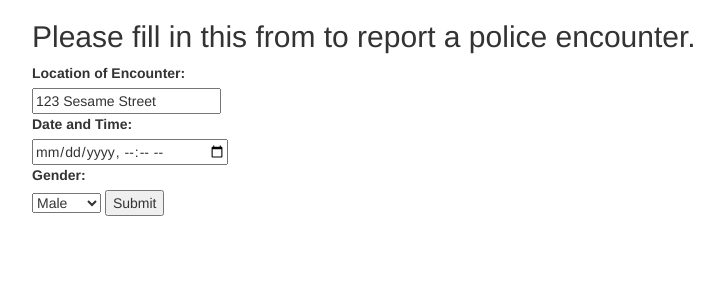
After one commit to danielq987/MAPIT, a Flask app: template flaskr/templates/survey.html in a window 1280 px wide. The commit adds this page. Shown: the top 300 px of the page, without its empty margins (38-762 px from the left). Run offline with Flask 2, Linux system fonts and the light colour scheme; the template is opened without the code that fills it, so the values that code supplies are empty; some libraries are stand-ins or nearby versions.

Commit message:
Add existing file

```diff
--- a/flaskr/routes.py
+++ b/flaskr/routes.py
@@ -1,7 +1,6 @@
 from flaskr import app
-from flask import render_template
 
 @app.route('/')
 @app.route('/index')
 def index():
-    return "hello world!"
+    return ("Hello World")
--- a/flaskr/templates/base.html
+++ b/flaskr/templates/base.html
@@ -1,6 +1,11 @@
-<html>
+<!DOCTYPE html>
+<html lang="en">
     <head>
-        <title></title>
+        <title>MAPIT</title>
+        <link rel="stylesheet" href="https://maxcdn.bootstrapcdn.com/bootstrap/3.4.1/css/bootstrap.min.css">
+        <script src="https://ajax.googleapis.com/ajax/libs/jquery/3.5.1/jquery.min.js"></script>
+        <script src="https://maxcdn.bootstrapcdn.com/bootstrap/3.4.1/js/bootstrap.min.js"></script>
+        <script src="https://ajax.googleapis.com/ajax/libs/jquery/3.5.1/jquery.min.js"></script>
     </head>
     <body>
         {% block content %}{% endblock %}
--- a/flaskr/templates/index.html
+++ b/flaskr/templates/index.html
@@ -1,7 +1,5 @@
-{% extends base.html %}
+{% extends "base.html" %}
 
 {% block content %}
 
-<p>hi this is our first page hopefully this is laright</p>
-
 {% endblock %}
--- /dev/null
+++ b/flaskr/templates/survey.html
@@ -0,0 +1,26 @@
+{% extends "base.html" %}
+
+{% block content %}
+
+<div class="container">
+    <form action = "#">
+        <h2>Please fill in this from to report a police encounter.</h2>
+
+        <label for="date_time">Location of Encounter:</label><br>
+        <input type="text" id="location" name="location" value="123 Sesame Street" class="survey_input" required><br>
+
+        <label for="date_time">Date and Time: </label><br>
+        <input type="datetime-local" id="date_time" name="date_time" class="survey_input" required><br>
+
+        <label for="gendetr">Gender:</label><br>
+        <select id="gender" name="gender" class="survey_input">
+            <option value="male">Male</option>
+            <option value="female">Female</option>
+            <option value="other">Other</option>
+          </select>
+
+        <input type="submit">
+    </form>
+</div>
+
+{% endblock %}
```
